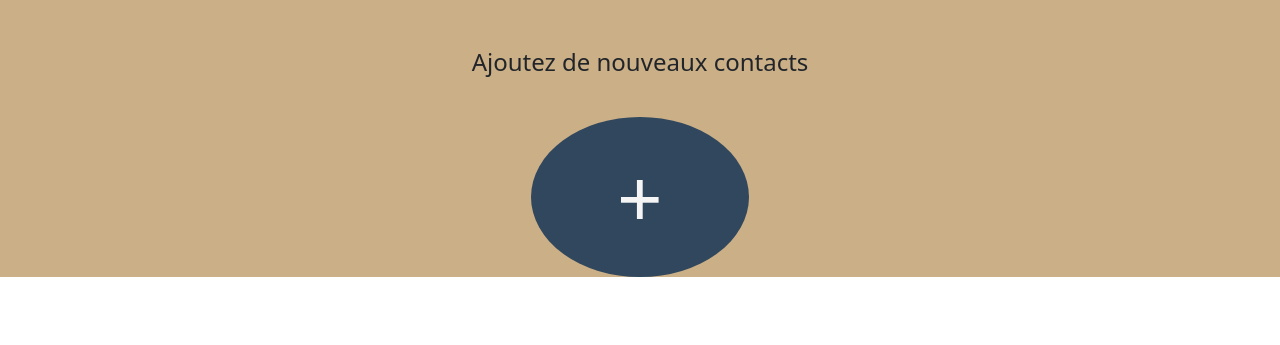
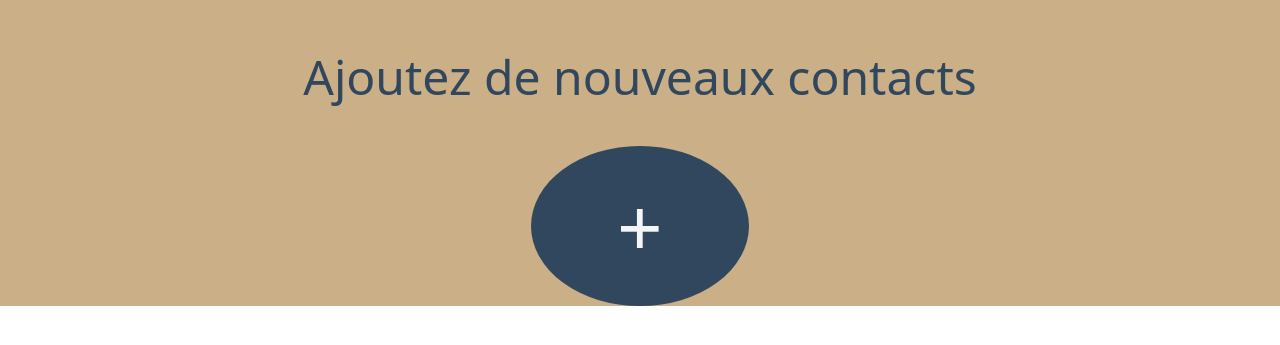
Before and after one commit to 080000101/NeomaProject, a Symfony app: template templates/contact/index.html.twig in a window 1280 px wide. Shown: the top 345 px of the page. Run offline with Twig, Linux system fonts and the light colour scheme; the template is opened without the code that fills it, so the values that code supplies are empty; style sheets or scripts are compiled from the project's sources; some libraries are stand-ins or nearby versions.

Commit message:
edit listcontact.scss

```diff
--- a/assets/styles/Contact.scss
+++ b/assets/styles/Contact.scss
@@ -83,6 +83,11 @@
     text-decoration: none;
     color: $main-color;
     margin-top: 5rem;
+}
+
+.empty-title {
+    color: $main-color;
+    font-size: 3rem;
 }
 
 /*~~~~~~~~~~~~~~~~~~~~~~~~~~~~~~~~AddContact.scss~~~~~~~~~~~~~~~~~~~~~~~~~~~~~~~~~~~~~~~~~~~~~*/
--- a/templates/contact/index.html.twig
+++ b/templates/contact/index.html.twig
@@ -23,7 +23,7 @@
                     </div>
                 </div>
             {% else %}
-                <h4>Ajoutez de nouveaux contacts</h4>
+                <h4 class="empty-title">Ajoutez de nouveaux contacts</h4>
             {% endfor %}
         </div>
 
```
